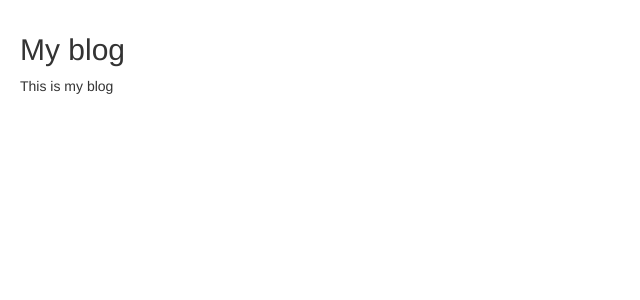
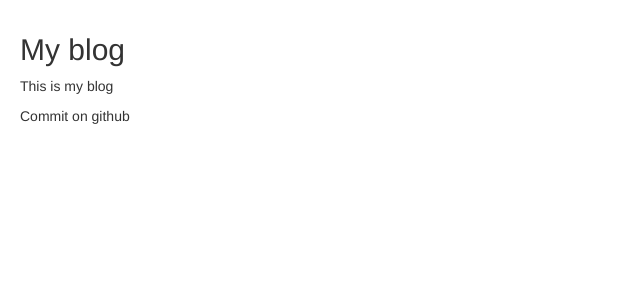
Before and after one commit to dubovcev/python_study, a Django app: page /blog/ in a window 1280 px wide. Shown: the part 456-756 px from the top of the page, without its empty margins (0-640 px from the left). Run offline with Django 3.2, Linux system fonts and the light colour scheme; data comes from the database, SQL or seed files in the repository; some libraries are stand-ins or nearby versions.

Commit message:
Тестовый коммит

```diff
--- a/mysite/blog/templates/blog/base.html
+++ b/mysite/blog/templates/blog/base.html
@@ -14,6 +14,7 @@
         <div id="sidebar">
             <h2>My blog</h2>
             <p>This is my blog</p>
+            <p>Commit on github</p>
         </div>
     </body>
 </html>
```
